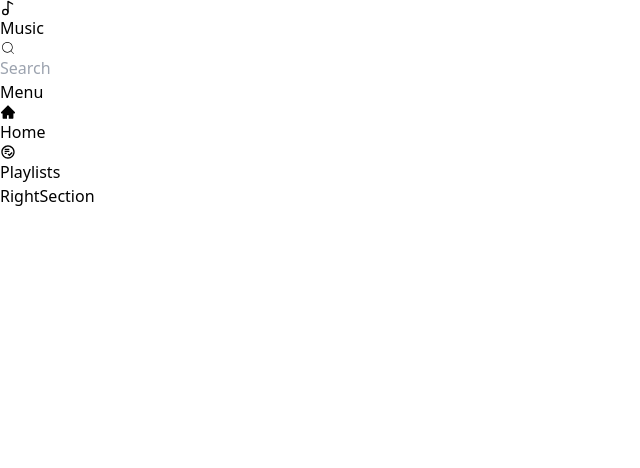
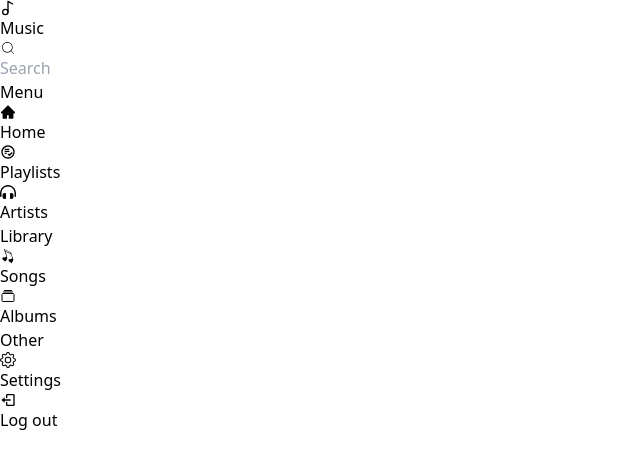
Before and after one commit to favour5678/MusicApp, a React (Vite) app: page / in a window 1280 px wide. Shown: the top 468 px of the page, without its empty margins (0-640 px from the left). Built offline with nearby package versions, Linux system fonts and the light colour scheme.

Commit message:
done writing the html for the left section

```diff
--- a/src/components/LeftSection.jsx
+++ b/src/components/LeftSection.jsx
@@ -1,11 +1,16 @@
-import React from 'react'
-import { LuMusic2 } from 'react-icons/lu'
-import { CiSearch } from 'react-icons/ci'
-import { AiFillHome } from 'react-icons/ai'
-import { MdOutlinePlaylistAddCheckCircle } from 'react-icons/md'
+import React from "react";
+import { LuMusic2 } from "react-icons/lu";
+import { CiSearch } from "react-icons/ci";
+import { AiFillHome } from "react-icons/ai";
+import { MdOutlinePlaylistAddCheckCircle } from "react-icons/md";
+import { FaHeadphonesAlt } from "react-icons/fa";
+import { GiLoveSong } from "react-icons/gi";
+import { IoAlbumsOutline } from "react-icons/io5";
+import { BsGear } from "react-icons/bs";
+import { BiLogOut } from "react-icons/bi";
 
 const LeftSection = () => {
-  return (
+    return (
         <section>
             <div>
                 <LuMusic2 />
@@ -13,19 +18,53 @@ const LeftSection = () => {
             </div>
             <div>
                 <CiSearch />
-                <input type="text" placeholder='Search'/>
+                <input type="text" placeholder="Search" />
             </div>
-            <h2>Menu</h2>
+
+            {/* Menu */}
             <div>
-                <AiFillHome />
-                <p>Home</p>
+                <h2>Menu</h2>
+                <span>
+                    <AiFillHome />
+                    <p>Home</p>
+                </span>
+                <span>
+                    <MdOutlinePlaylistAddCheckCircle />
+                    <p>Playlists</p>
+                </span>
+                <span>
+                    <FaHeadphonesAlt />
+                    <p>Artists</p>
+                </span>
             </div>
+
+            {/* Library */}
             <div>
-                <MdOutlinePlaylistAddCheckCircle />
-                <p>Playlists</p>
+                <h2>Library</h2>
+                <span>
+                    <GiLoveSong />
+                    <p>Songs</p>
+                </span>
+                <span>
+                    <IoAlbumsOutline />
+                    <p>Albums</p>
+                </span>
+            </div>
+
+            {/* Other */}
+            <div>
+                <h2>Other</h2>
+                <span>
+                    <BsGear />
+                    <p>Settings</p>
+                </span>
+                <span>
+                    <BiLogOut />
+                    <p>Log out</p>
+                </span>
             </div>
         </section>
-  )
-}
+    );
+};
 
-export default LeftSection
+export default LeftSection;
--- a/src/pages/Home.jsx
+++ b/src/pages/Home.jsx
@@ -1,14 +1,13 @@
 import React from "react";
 import LeftSection from "../components/LeftSection";
 import RightSection from "../components/RightSection";
-
 
 const Home = () => {
   return (
     <main className="bg-gradient-to-br from from-[#3B1D26] to-[#111111] w-full h-screen text-white">
       <div>
         <LeftSection />
-        <RightSection />
+        {/* <RightSection /> */}
       </div>
     </main>
   );
```
